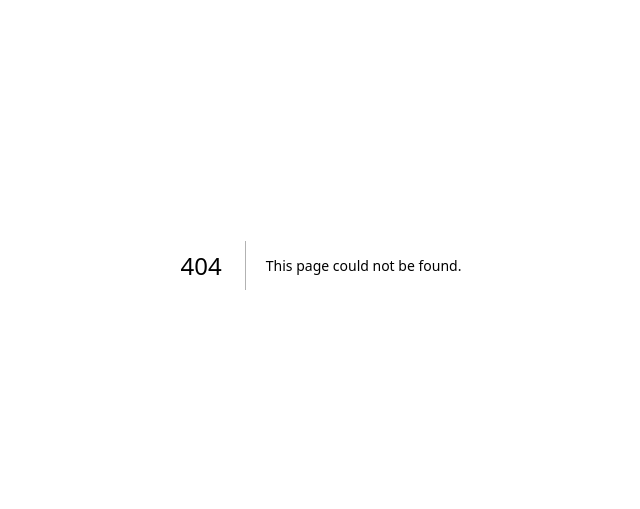
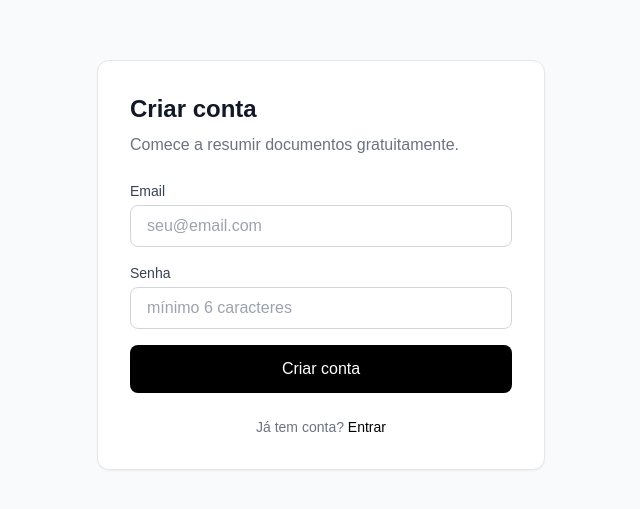
Before and after one commit to loaded7/resumo-doc, a Next.js app: page /auth/signup in a window 1280 px wide. Before the commit this address had no page. Shown: the part 135-644 px from the top of the page, without its empty margins (319-959 px from the left). Built offline with nearby package versions, Linux system fonts and the light colour scheme; no server answers.

Commit message:
feat: add login and signup pages

```diff
--- a/package.json
+++ b/package.json
@@ -9,6 +9,9 @@
     "lint": "eslint"
   },
   "dependencies": {
+    "@supabase/ssr": "^0.9.0",
+    "@supabase/supabase-js": "^2.99.1",
+    "lucide-react": "^0.577.0",
     "next": "16.1.6",
     "react": "19.2.3",
     "react-dom": "19.2.3"
--- /dev/null
+++ b/src/app/auth/login/page.tsx
@@ -0,0 +1,80 @@
+'use client'
+
+import { useState } from 'react'
+import { supabase } from '@/lib/supabase'
+import Link from 'next/link'
+import { useRouter } from 'next/navigation'
+
+export default function Login() {
+  const router = useRouter()
+  const [email, setEmail] = useState('')
+  const [password, setPassword] = useState('')
+  const [loading, setLoading] = useState(false)
+  const [error, setError] = useState('')
+
+  const handleLogin = async (e: React.FormEvent) => {
+    e.preventDefault()
+    setLoading(true)
+    setError('')
+
+    const { error } = await supabase.auth.signInWithPassword({ email, password })
+
+    if (error) {
+      setError('Email ou senha inválidos')
+      setLoading(false)
+    } else {
+      router.push('/dashboard')
+    }
+  }
+
+  return (
+    <main className="min-h-screen bg-gray-50 flex items-center justify-center px-4">
+      <div className="bg-white p-8 rounded-xl shadow-sm border border-gray-200 w-full max-w-md">
+        <h1 className="text-2xl font-bold text-gray-900 mb-2">Entrar</h1>
+        <p className="text-gray-500 mb-6">Bem-vindo de volta!</p>
+
+        <form onSubmit={handleLogin} className="flex flex-col gap-4">
+          <div>
+            <label className="text-sm font-medium text-gray-700 block mb-1">Email</label>
+            <input
+              type="email"
+              value={email}
+              onChange={(e) => setEmail(e.target.value)}
+              className="w-full border border-gray-300 rounded-lg px-4 py-2 text-gray-900 focus:outline-none focus:ring-2 focus:ring-black"
+              placeholder="seu@email.com"
+              required
+            />
+          </div>
+          <div>
+            <label className="text-sm font-medium text-gray-700 block mb-1">Senha</label>
+            <input
+              type="password"
+              value={password}
+              onChange={(e) => setPassword(e.target.value)}
+              className="w-full border border-gray-300 rounded-lg px-4 py-2 text-gray-900 focus:outline-none focus:ring-2 focus:ring-black"
+              placeholder="••••••••"
+              required
+            />
+          </div>
+
+          {error && <p className="text-red-500 text-sm">{error}</p>}
+
+          <button
+            type="submit"
+            disabled={loading}
+            className="bg-black text-white py-3 rounded-lg font-medium hover:bg-gray-800 transition disabled:opacity-50"
+          >
+            {loading ? 'Entrando...' : 'Entrar'}
+          </button>
+        </form>
+
+        <p className="text-center text-gray-500 text-sm mt-6">
+          Não tem conta?{' '}
+          <Link href="/auth/signup" className="text-black font-medium hover:underline">
+            Cadastre-se
+          </Link>
+        </p>
+      </div>
+    </main>
+  )
+}
--- /dev/null
+++ b/src/app/auth/signup/page.tsx
@@ -0,0 +1,92 @@
+'use client'
+
+import { useState } from 'react'
+import { supabase } from '@/lib/supabase'
+import Link from 'next/link'
+
+export default function Signup() {
+  const [email, setEmail] = useState('')
+  const [password, setPassword] = useState('')
+  const [loading, setLoading] = useState(false)
+  const [success, setSuccess] = useState(false)
+  const [error, setError] = useState('')
+
+  const handleSignup = async (e: React.FormEvent) => {
+    e.preventDefault()
+    setLoading(true)
+    setError('')
+
+    const { error } = await supabase.auth.signUp({ email, password })
+
+    if (error) {
+      setError('Erro ao criar conta. Tente novamente.')
+      setLoading(false)
+    } else {
+      setSuccess(true)
+    }
+  }
+
+  if (success) {
+    return (
+      <main className="min-h-screen bg-gray-50 flex items-center justify-center px-4">
+        <div className="bg-white p-8 rounded-xl shadow-sm border border-gray-200 w-full max-w-md text-center">
+          <div className="text-4xl mb-4">📧</div>
+          <h1 className="text-2xl font-bold text-gray-900 mb-2">Confirme seu email</h1>
+          <p className="text-gray-500">Enviamos um link de confirmação para <strong>{email}</strong>. Verifique sua caixa de entrada!</p>
+        </div>
+      </main>
+    )
+  }
+
+  return (
+    <main className="min-h-screen bg-gray-50 flex items-center justify-center px-4">
+      <div className="bg-white p-8 rounded-xl shadow-sm border border-gray-200 w-full max-w-md">
+        <h1 className="text-2xl font-bold text-gray-900 mb-2">Criar conta</h1>
+        <p className="text-gray-500 mb-6">Comece a resumir documentos gratuitamente.</p>
+
+        <form onSubmit={handleSignup} className="flex flex-col gap-4">
+          <div>
+            <label className="text-sm font-medium text-gray-700 block mb-1">Email</label>
+            <input
+              type="email"
+              value={email}
+              onChange={(e) => setEmail(e.target.value)}
+              className="w-full border border-gray-300 rounded-lg px-4 py-2 text-gray-900 focus:outline-none focus:ring-2 focus:ring-black"
+              placeholder="seu@email.com"
+              required
+            />
+          </div>
+          <div>
+            <label className="text-sm font-medium text-gray-700 block mb-1">Senha</label>
+            <input
+              type="password"
+              value={password}
+              onChange={(e) => setPassword(e.target.value)}
+              className="w-full border border-gray-300 rounded-lg px-4 py-2 text-gray-900 focus:outline-none focus:ring-2 focus:ring-black"
+              placeholder="mínimo 6 caracteres"
+              required
+              minLength={6}
+            />
+          </div>
+
+          {error && <p className="text-red-500 text-sm">{error}</p>}
+
+          <button
+            type="submit"
+            disabled={loading}
+            className="bg-black text-white py-3 rounded-lg font-medium hover:bg-gray-800 transition disabled:opacity-50"
+          >
+            {loading ? 'Criando conta...' : 'Criar conta'}
+          </button>
+        </form>
+
+        <p className="text-center text-gray-500 text-sm mt-6">
+          Já tem conta?{' '}
+          <Link href="/auth/login" className="text-black font-medium hover:underline">
+            Entrar
+          </Link>
+        </p>
+      </div>
+    </main>
+  )
+}
--- a/src/app/page.tsx
+++ b/src/app/page.tsx
@@ -1,65 +1,30 @@
-import Image from "next/image";
+import Link from 'next/link'
 
 export default function Home() {
   return (
-    <div className="flex min-h-screen items-center justify-center bg-zinc-50 font-sans dark:bg-black">
-      <main className="flex min-h-screen w-full max-w-3xl flex-col items-center justify-between py-32 px-16 bg-white dark:bg-black sm:items-start">
-        <Image
-          className="dark:invert"
-          src="/next.svg"
-          alt="Next.js logo"
-          width={100}
-          height={20}
-          priority
-        />
-        <div className="flex flex-col items-center gap-6 text-center sm:items-start sm:text-left">
-          <h1 className="max-w-xs text-3xl font-semibold leading-10 tracking-tight text-black dark:text-zinc-50">
-            To get started, edit the page.tsx file.
-          </h1>
-          <p className="max-w-md text-lg leading-8 text-zinc-600 dark:text-zinc-400">
-            Looking for a starting point or more instructions? Head over to{" "}
-            <a
-              href="https://vercel.com/templates?framework=next.js&utm_source=create-next-app&utm_medium=appdir-template-tw&utm_campaign=create-next-app"
-              className="font-medium text-zinc-950 dark:text-zinc-50"
-            >
-              Templates
-            </a>{" "}
-            or the{" "}
-            <a
-              href="https://nextjs.org/learn?utm_source=create-next-app&utm_medium=appdir-template-tw&utm_campaign=create-next-app"
-              className="font-medium text-zinc-950 dark:text-zinc-50"
-            >
-              Learning
-            </a>{" "}
-            center.
-          </p>
+    <main className="min-h-screen bg-gray-50 flex flex-col items-center justify-center px-4">
+      <div className="max-w-2xl text-center">
+        <h1 className="text-5xl font-bold text-gray-900 mb-6">
+          Resumo inteligente de documentos
+        </h1>
+        <p className="text-xl text-gray-600 mb-10">
+          Faça upload de qualquer PDF e receba um resumo completo em segundos com IA.
+        </p>
+        <div className="flex gap-4 justify-center">
+          <Link
+            href="/auth/signup"
+            className="bg-black text-white px-8 py-3 rounded-lg text-lg font-medium hover:bg-gray-800 transition"
+          >
+            Começar grátis
+          </Link>
+          <Link
+            href="/auth/login"
+            className="border border-gray-300 text-gray-700 px-8 py-3 rounded-lg text-lg font-medium hover:bg-gray-100 transition"
+          >
+            Entrar
+          </Link>
         </div>
-        <div className="flex flex-col gap-4 text-base font-medium sm:flex-row">
-          <a
-            className="flex h-12 w-full items-center justify-center gap-2 rounded-full bg-foreground px-5 text-background transition-colors hover:bg-[#383838] dark:hover:bg-[#ccc] md:w-[158px]"
-            href="https://vercel.com/new?utm_source=create-next-app&utm_medium=appdir-template-tw&utm_campaign=create-next-app"
-            target="_blank"
-            rel="noopener noreferrer"
-          >
-            <Image
-              className="dark:invert"
-              src="/vercel.svg"
-              alt="Vercel logomark"
-              width={16}
-              height={16}
-            />
-            Deploy Now
-          </a>
-          <a
-            className="flex h-12 w-full items-center justify-center rounded-full border border-solid border-black/[.08] px-5 transition-colors hover:border-transparent hover:bg-black/[.04] dark:border-white/[.145] dark:hover:bg-[#1a1a1a] md:w-[158px]"
-            href="https://nextjs.org/docs?utm_source=create-next-app&utm_medium=appdir-template-tw&utm_campaign=create-next-app"
-            target="_blank"
-            rel="noopener noreferrer"
-          >
-            Documentation
-          </a>
-        </div>
-      </main>
-    </div>
-  );
+      </div>
+    </main>
+  )
 }
```
Also changed, not shown: 1 other file (tests, documents, lock files or other folders).
